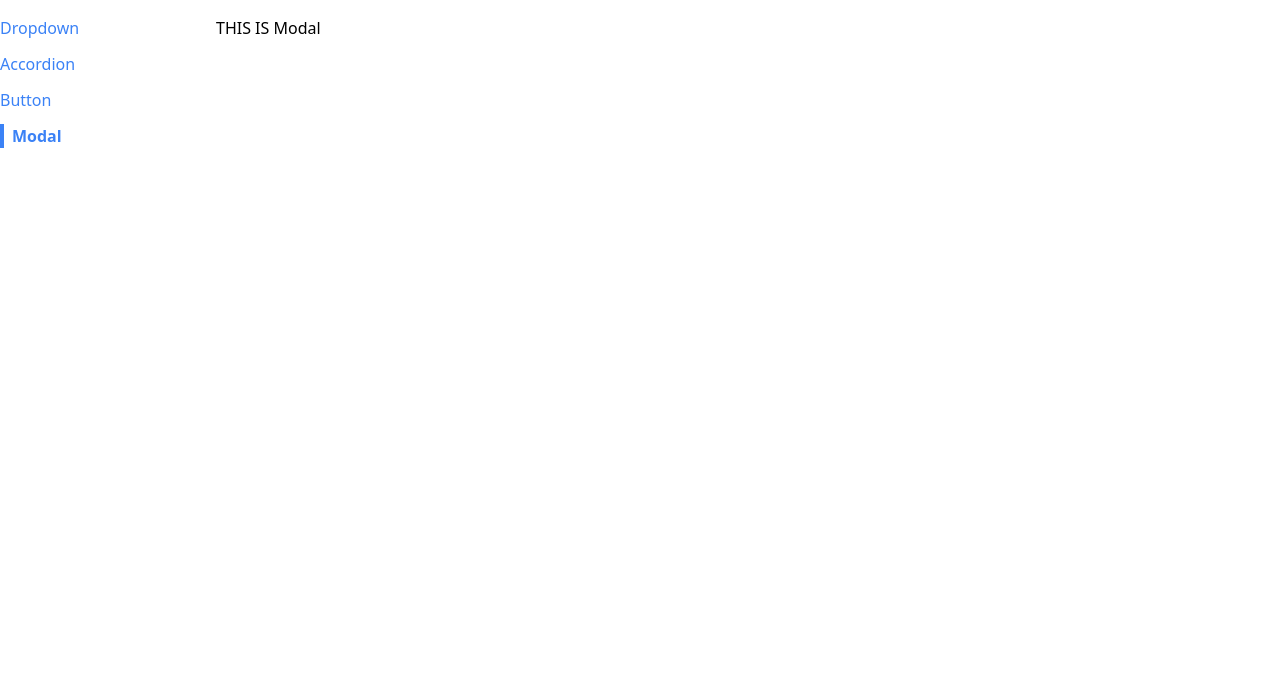
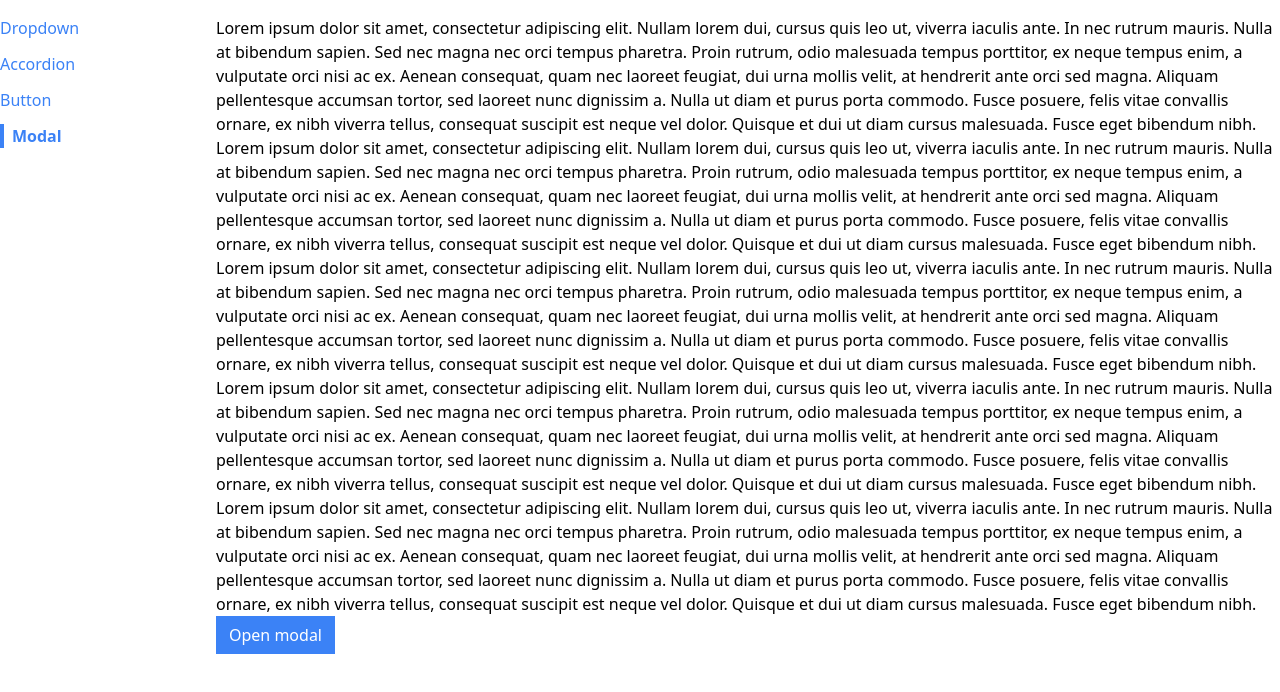
Before and after one commit to elwirra/react-ui-components, a React (Create React App) app: page /modal in a window 1280 px wide. Shown: the top 692 px of the page. Built offline with nearby package versions, Linux system fonts and the light colour scheme.

Commit message:
modal component functionality

```diff
--- a/public/index.html
+++ b/public/index.html
@@ -39,5 +39,6 @@
       To begin the development, run `npm start` or `yarn start`.
       To create a production bundle, use `npm run build` or `yarn build`.
     -->
+  <div class="modal-container"></div>
   </body>
 </html>
--- a/src/components/Modal.js
+++ b/src/components/Modal.js
@@ -1,6 +1,30 @@
-function Modal() {
-    return (
-        <div>THIS IS Modal</div>
+import ReactDOM from "react-dom";
+import { useState } from "react";
+import { useEffect } from "react";
+import Button from "./Button";
+
+function Modal({ onClose, children, actionBar }) {
+    useEffect(() => {
+        document.body.classList.add('overflow-hidden');
+
+        return () => {
+            document.body.classList.remove('overflow-hidden');
+        };
+    }, []);
+
+    return ReactDOM.createPortal(
+        <div>
+            <div onClick={onClose} className="fixed inset-0 bg-gray-300 opacity-80"></div>
+            <div className="fixed inset-40 p-10 bg-white">
+                <div className="flex flex-col justify-between h-full">
+                    {children}
+                </div>
+                <div className="flex justify-end">
+                    {actionBar}
+                </div>
+            </div>
+        </div>,
+        document.querySelector('.modal-container')
     );
 }
 
--- a/src/pages/ModalPage.js
+++ b/src/pages/ModalPage.js
@@ -1,9 +1,40 @@
+import { useState } from "react";
 import Modal from "../components/Modal";
+import Button from "../components/Button";
 
-function ModalPage({children}) {
+function ModalPage() {
+    const [showModal, setShowModal] = useState(false);
+
+    const handleClick = () => {
+        setShowModal(true);
+    }
+
+    const handleClose = () => {
+        setShowModal(false);
+    };
+
+    const actionBar = (
+        <div>
+            <Button onClick={handleClose} primary>I accept</Button>
+        </div>
+    );
+
+    const modal = (
+        <Modal onClose={handleClose} actionBar={actionBar}>
+            <p>Some important modal information!</p>
+        </Modal>
+    );
+
     return (
-        <div>
-            <Modal>{children}</Modal>
+        <div className="relative">
+            <p>Lorem ipsum dolor sit amet, consectetur adipiscing elit. Nullam lorem dui, cursus quis leo ut, viverra iaculis ante. In nec rutrum mauris. Nulla at bibendum sapien. Sed nec magna nec orci tempus pharetra. Proin rutrum, odio malesuada tempus porttitor, ex neque tempus enim, a vulputate orci nisi ac ex. Aenean consequat, quam nec laoreet feugiat, dui urna mollis velit, at hendrerit ante orci sed magna. Aliquam pellentesque accumsan tortor, sed laoreet nunc dignissim a. Nulla ut diam et purus porta commodo. Fusce posuere, felis vitae convallis ornare, ex nibh viverra tellus, consequat suscipit est neque vel dolor. Quisque et dui ut diam cursus malesuada. Fusce eget bibendum nibh.</p>
+            <p>Lorem ipsum dolor sit amet, consectetur adipiscing elit. Nullam lorem dui, cursus quis leo ut, viverra iaculis ante. In nec rutrum mauris. Nulla at bibendum sapien. Sed nec magna nec orci tempus pharetra. Proin rutrum, odio malesuada tempus porttitor, ex neque tempus enim, a vulputate orci nisi ac ex. Aenean consequat, quam nec laoreet feugiat, dui urna mollis velit, at hendrerit ante orci sed magna. Aliquam pellentesque accumsan tortor, sed laoreet nunc dignissim a. Nulla ut diam et purus porta commodo. Fusce posuere, felis vitae convallis ornare, ex nibh viverra tellus, consequat suscipit est neque vel dolor. Quisque et dui ut diam cursus malesuada. Fusce eget bibendum nibh.</p>
+            <p>Lorem ipsum dolor sit amet, consectetur adipiscing elit. Nullam lorem dui, cursus quis leo ut, viverra iaculis ante. In nec rutrum mauris. Nulla at bibendum sapien. Sed nec magna nec orci tempus pharetra. Proin rutrum, odio malesuada tempus porttitor, ex neque tempus enim, a vulputate orci nisi ac ex. Aenean consequat, quam nec laoreet feugiat, dui urna mollis velit, at hendrerit ante orci sed magna. Aliquam pellentesque accumsan tortor, sed laoreet nunc dignissim a. Nulla ut diam et purus porta commodo. Fusce posuere, felis vitae convallis ornare, ex nibh viverra tellus, consequat suscipit est neque vel dolor. Quisque et dui ut diam cursus malesuada. Fusce eget bibendum nibh.</p>
+            <p>Lorem ipsum dolor sit amet, consectetur adipiscing elit. Nullam lorem dui, cursus quis leo ut, viverra iaculis ante. In nec rutrum mauris. Nulla at bibendum sapien. Sed nec magna nec orci tempus pharetra. Proin rutrum, odio malesuada tempus porttitor, ex neque tempus enim, a vulputate orci nisi ac ex. Aenean consequat, quam nec laoreet feugiat, dui urna mollis velit, at hendrerit ante orci sed magna. Aliquam pellentesque accumsan tortor, sed laoreet nunc dignissim a. Nulla ut diam et purus porta commodo. Fusce posuere, felis vitae convallis ornare, ex nibh viverra tellus, consequat suscipit est neque vel dolor. Quisque et dui ut diam cursus malesuada. Fusce eget bibendum nibh.</p>
+            <p>Lorem ipsum dolor sit amet, consectetur adipiscing elit. Nullam lorem dui, cursus quis leo ut, viverra iaculis ante. In nec rutrum mauris. Nulla at bibendum sapien. Sed nec magna nec orci tempus pharetra. Proin rutrum, odio malesuada tempus porttitor, ex neque tempus enim, a vulputate orci nisi ac ex. Aenean consequat, quam nec laoreet feugiat, dui urna mollis velit, at hendrerit ante orci sed magna. Aliquam pellentesque accumsan tortor, sed laoreet nunc dignissim a. Nulla ut diam et purus porta commodo. Fusce posuere, felis vitae convallis ornare, ex nibh viverra tellus, consequat suscipit est neque vel dolor. Quisque et dui ut diam cursus malesuada. Fusce eget bibendum nibh.</p>
+
+            <Button onClick={handleClick} primary>Open modal</Button>
+            {showModal && modal}
         </div>
     );
 }
```
